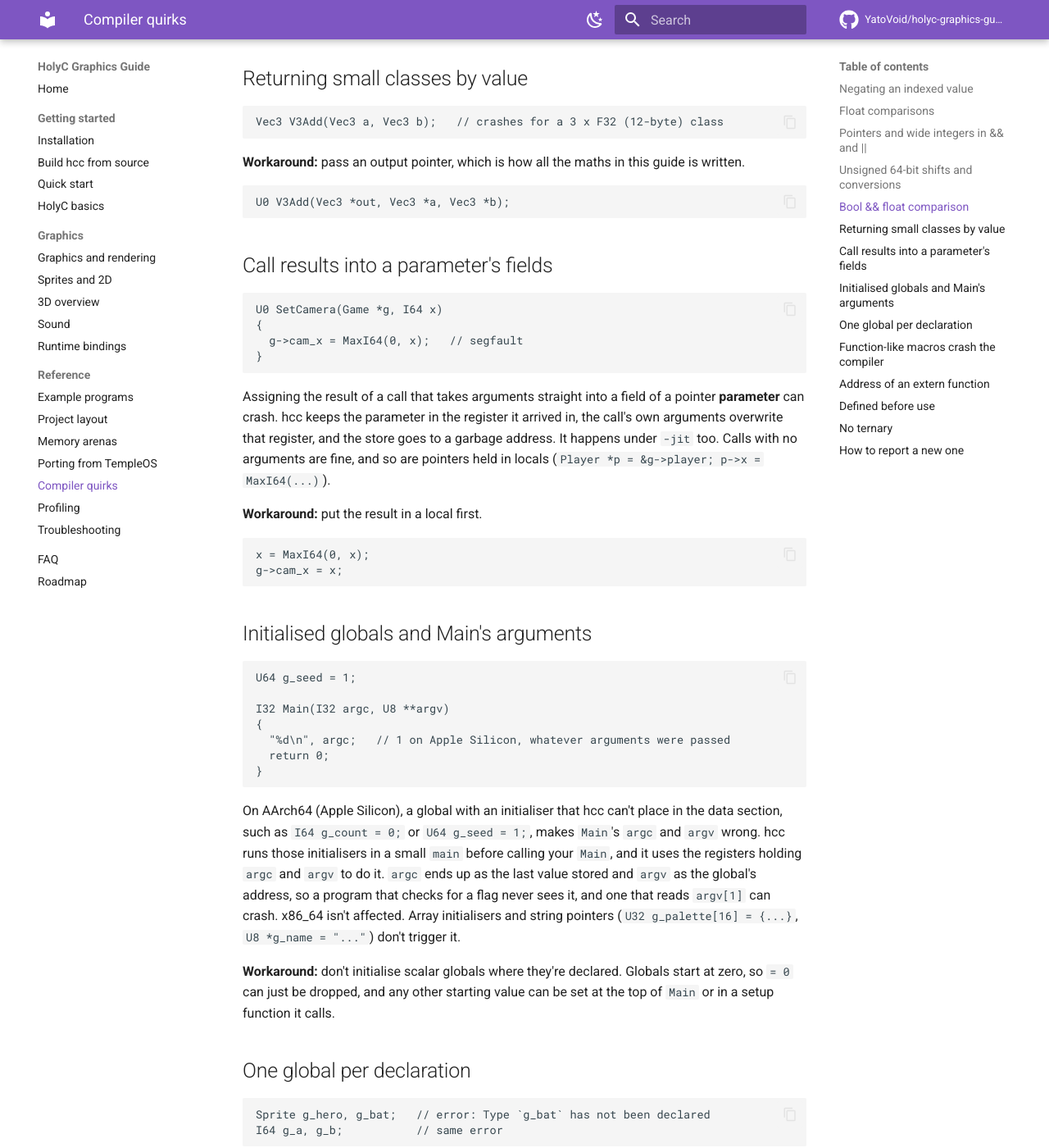
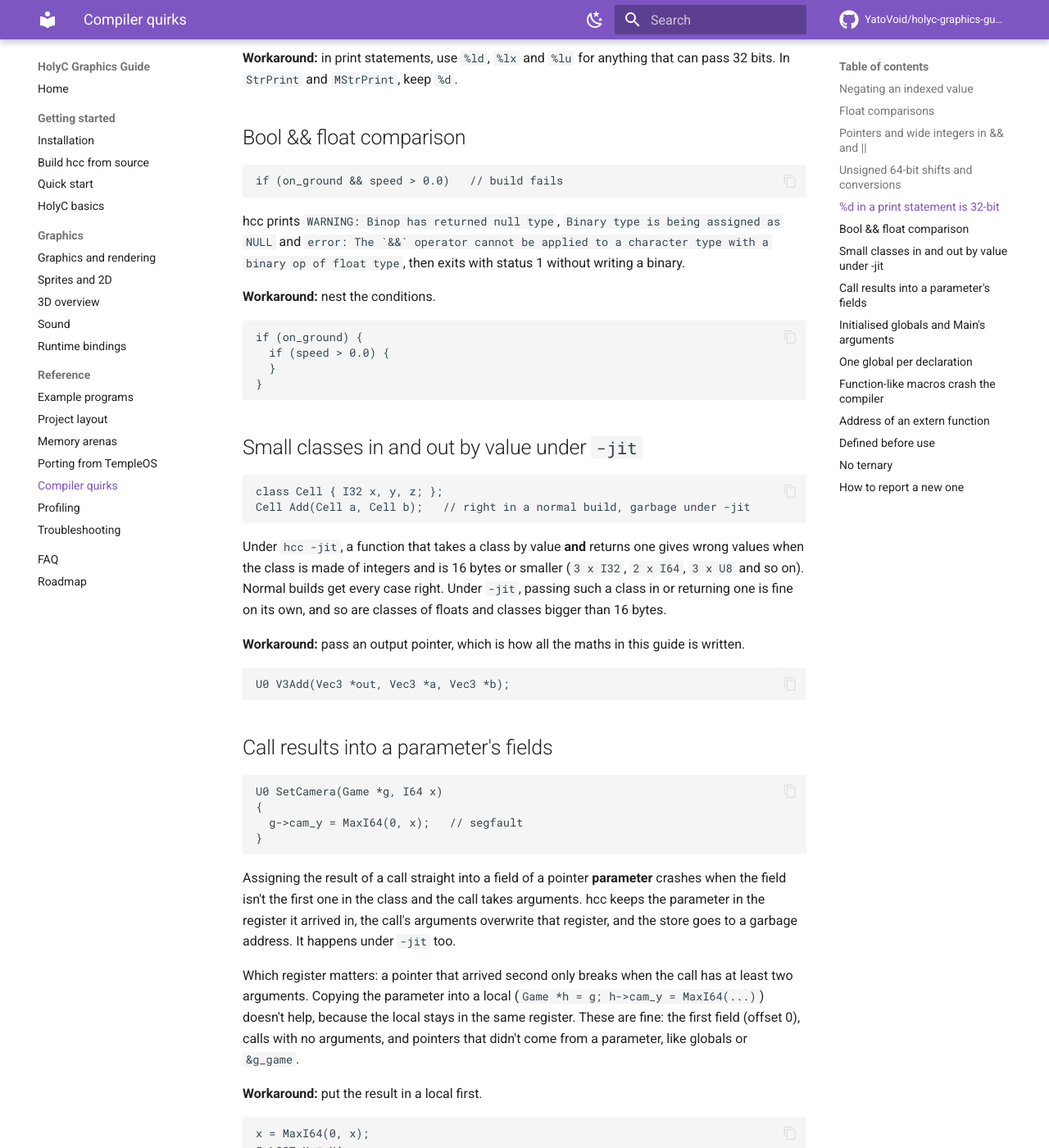
Before and after one commit to YatoVoid/holyc-graphics-guide, an MkDocs documentation site: the page built from docs/compiler-quirks.md, in a window 1280 px wide and 1400 px high, scrolled down 2442 px. Shown: the whole window at 82% size. Built offline with MkDocs 1.6.1 and Material for MkDocs 9.7.7, drawn with Linux system fonts in a browser that asks for light colours; comment, search, counter and statistics services are not loaded; some of the changed text lies outside the part shown.

Commit message:
Re-test compiler quirks against hcc 06ca611
Correct the float comparison, && and parameter field entries, replace the class return entry with the -jit bug that reproduces, and document that %d in print statements is 32-bit.

````diff
--- a/docs/compiler-quirks.md
+++ b/docs/compiler-quirks.md
@@ -1,6 +1,6 @@
 # Compiler quirks
 
-hcc is beta software, and its README says as much. The bugs below were each hit while writing this guide or [Ossuary](https://github.com/YatoVoid/ossuary), and each was reproduced in a small test program against hcc 0.0.15-beta (commit `06ca611`). Newer versions may have fixed some of them. If you're on a newer hcc, test before relying on either the bug or the workaround.
+hcc is beta software, and its README says as much. The bugs below were each hit while writing this guide or [Ossuary](https://github.com/YatoVoid/ossuary), and each was reproduced in a small test program against hcc 0.0.15-beta (commit `06ca611`), as a normal build and under `-jit`, on Linux x86_64 unless the entry says otherwise. They were last re-tested in October 2026, when `06ca611` was still the newest commit upstream. If you're on a newer hcc, test before relying on either the bug or the workaround.
 
 The dangerous ones compile without any warning and give wrong answers, so they're listed first.
 
@@ -32,10 +32,10 @@ Comparing a float with an **integer literal** truncates the float and compares a
 
 ```holyc
 Bool moving = speed > 0.01;   // always FALSE
-return a < b;                 // always 0 when a and b are floats
+Show(speed > 0.01);           // passes 0
 ```
 
-A float comparison used as a **value** (assigned, returned, or passed as an argument) evaluates to 0. Float comparisons only work directly as the condition of `if`, `while` or `for`.
+A float comparison that's **assigned** or **passed as an argument** evaluates to 0. It works as the condition of `if`, `while` or `for`, and as a `return` value.
 
 **Workaround:**
 
@@ -54,7 +54,7 @@ if (a && b)            // FALSE whenever b's address ends in 0x00
 return tiles && name;  // same, and the result isn't 0 or 1 either
 ```
 
-`&&` and `||` test their left operand correctly, but only look at the **low byte** of the right operand. A pointer or `I64` on the right whose low byte is zero counts as false: `0 || 0x100` is false, and so is `5 && 0x200`. Allocations are often 16-byte aligned, so `a && b` on two valid pointers fails roughly one time in sixteen. The value of `a && b` is the right operand's low byte, not 1.
+`&&` and `||` test their left operand correctly, but only look at the **low byte** of the right operand. A pointer or `I64` on the right whose low byte is zero counts as false: `0 || 0x100` is false, and so is `5 && 0x200`. `MAlloc` returns 8-byte aligned addresses, so `a && b` on two valid pointers fails about one time in 32. The value of `a && b` isn't 1 either: it's the right operand's low byte, sign-extended, so `5 && 0x2A1` is -95.
 
 Comparisons, `!x`, `Bool` and other one-byte values are all safe on the right, since they're already 0 or 1.
 
@@ -85,13 +85,26 @@ U64 top53 = (seed >> 11) & 0x1FFFFFFFFFFFFF;
 F64 f = top53;     // always positive now
 ```
 
+## `%d` in a print statement is 32-bit
+
+```holyc
+I64 big = 1 << 40;
+"%d\n", big;                    // prints 0
+"%ld\n", big;                   // prints 1099511627776
+StrPrint(buf, "%d", big);       // "1099511627776"
+```
+
+A bare string used as a print statement formats like C's `printf`: `%d`, `%x` and `%u` take only the low 32 bits of an `I64`, so 2^31 prints as -2147483648 and 2^40 as 0. The value itself is fine. `StrPrint` and `MStrPrint` use TempleOS's formatter instead, where `%d` is the full 64 bits and `%ld` is an error ("Invalid format char").
+
+**Workaround:** in print statements, use `%ld`, `%lx` and `%lu` for anything that can pass 32 bits. In `StrPrint` and `MStrPrint`, keep `%d`.
+
 ## Bool && float comparison
 
 ```holyc
 if (on_ground && speed > 0.0)   // build fails
 ```
 
-hcc prints `WARNING: Binop has returned null type` and `Binary type is being assigned as NULL`, then exits with status 1 without writing a binary.
+hcc prints `WARNING: Binop has returned null type`, `Binary type is being assigned as NULL` and ``error: The `&&` operator cannot be applied to a character type with a binary op of float type``, then exits with status 1 without writing a binary.
 
 **Workaround:** nest the conditions.
 
@@ -102,11 +115,14 @@ if (on_ground) {
 }
 ```
 
-## Returning small classes by value
+## Small classes in and out by value under `-jit`
 
 ```holyc
-Vec3 V3Add(Vec3 a, Vec3 b);   // crashes for a 3 x F32 (12-byte) class
+class Cell { I32 x, y, z; };
+Cell Add(Cell a, Cell b);   // right in a normal build, garbage under -jit
 ```
+
+Under `hcc -jit`, a function that takes a class by value **and** returns one gives wrong values when the class is made of integers and is 16 bytes or smaller (`3 x I32`, `2 x I64`, `3 x U8` and so on). Normal builds get every case right. Under `-jit`, passing such a class in or returning one is fine on its own, and so are classes of floats and classes bigger than 16 bytes.
 
 **Workaround:** pass an output pointer, which is how all the maths in this guide is written.
 
@@ -119,11 +135,13 @@ U0 V3Add(Vec3 *out, Vec3 *a, Vec3 *b);
 ```holyc
 U0 SetCamera(Game *g, I64 x)
 {
-  g->cam_x = MaxI64(0, x);   // segfault
+  g->cam_y = MaxI64(0, x);   // segfault
 }
 ```
 
-Assigning the result of a call that takes arguments straight into a field of a pointer **parameter** can crash. hcc keeps the parameter in the register it arrived in, the call's own arguments overwrite that register, and the store goes to a garbage address. It happens under `-jit` too. Calls with no arguments are fine, and so are pointers held in locals (`Player *p = &g->player; p->x = MaxI64(...)`).
+Assigning the result of a call straight into a field of a pointer **parameter** crashes when the field isn't the first one in the class and the call takes arguments. hcc keeps the parameter in the register it arrived in, the call's arguments overwrite that register, and the store goes to a garbage address. It happens under `-jit` too.
+
+Which register matters: a pointer that arrived second only breaks when the call has at least two arguments. Copying the parameter into a local (`Game *h = g; h->cam_y = MaxI64(...)`) doesn't help, because the local stays in the same register. These are fine: the first field (offset 0), calls with no arguments, and pointers that didn't come from a parameter, like globals or `&g_game`.
 
 **Workaround:** put the result in a local first.
 
@@ -169,7 +187,7 @@ This applies to globals only. Locals and class fields can share a line.
 
 ## Address of an extern function
 
-Taking `&SomeCFunction` of an `extern "c"` function fails to link as PIE. Call C functions directly instead of storing pointers to them.
+Taking `&SomeCFunction` of an `extern "c"` function fails to link as PIE (it works under `-jit`). Call C functions directly instead of storing pointers to them.
 
 ## Defined before use
 
````
Also changed, not shown: docs/3d-overview.md (+1 -1 lines), docs/basics.md (+2 -0 lines), docs/troubleshooting.md (+5 -2 lines).
